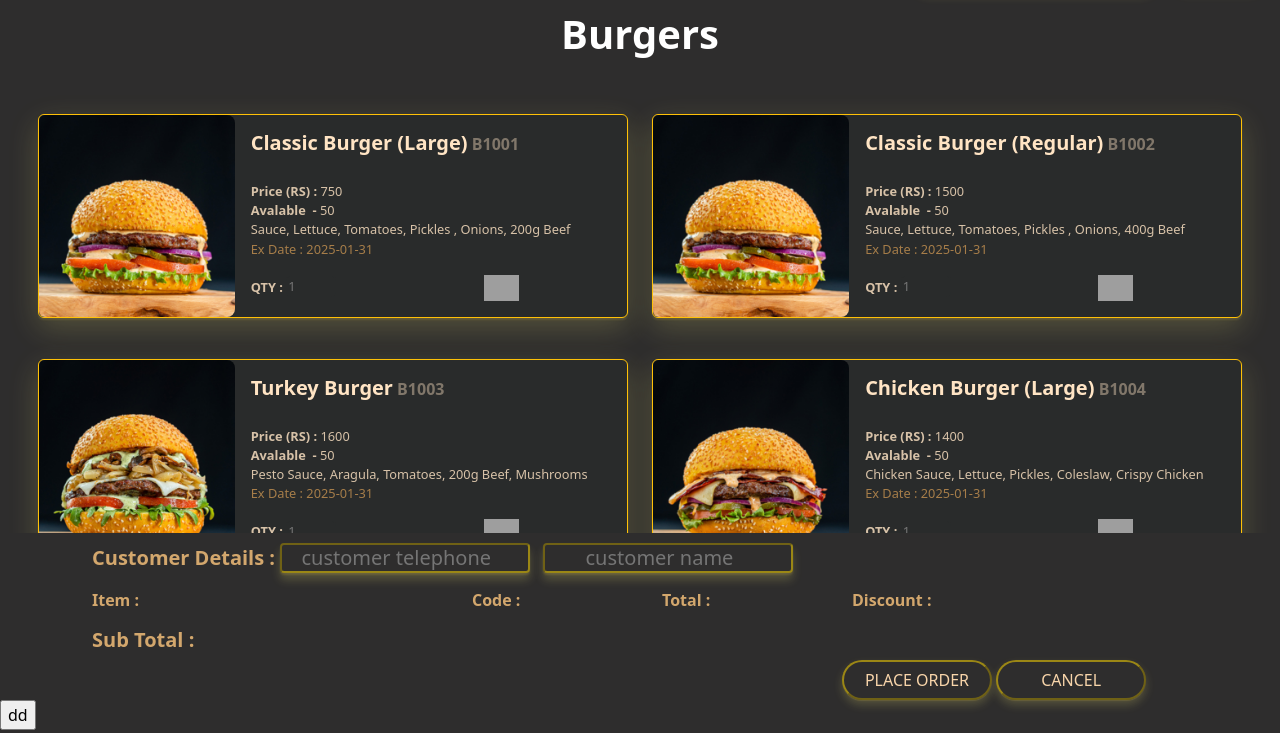
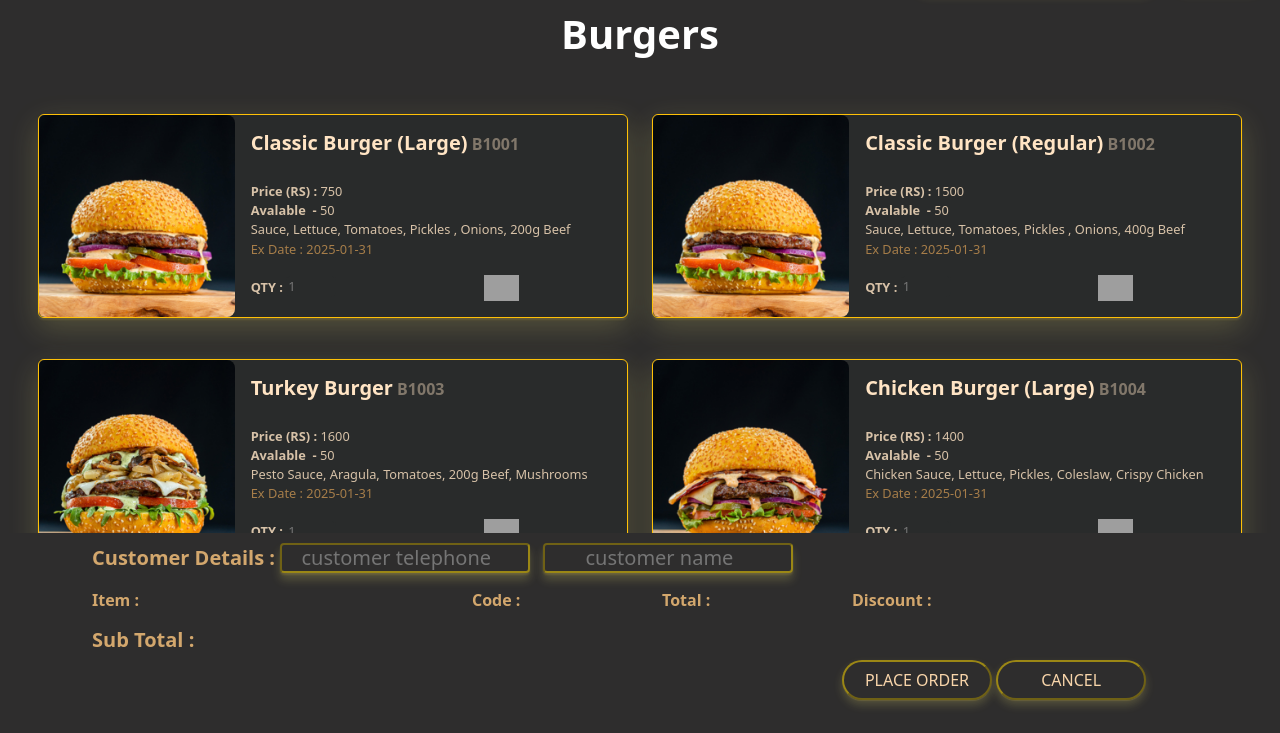
Before and after one commit to ThilinaKaushaka/Taste-Junction, a plain HTML site: page POS_System.html in a window 1280 px wide. Shown: the part 67-800 px from the top of the page. Drawn offline with nearby package versions, Linux system fonts and the light colour scheme; grey boxes are pictures that could not be loaded.

Commit message:
remove dd button

```diff
--- a/POS_System.html
+++ b/POS_System.html
@@ -161,7 +161,7 @@
 
     </div>
 
-    <input type="button" value="dd" onclick="xx()">
+
 
   </div>
 
@@ -216,7 +216,7 @@
 
   </div>
 
-  <input type="button" value="dd" onclick="xx()">
+
 
 </div>
 
```
